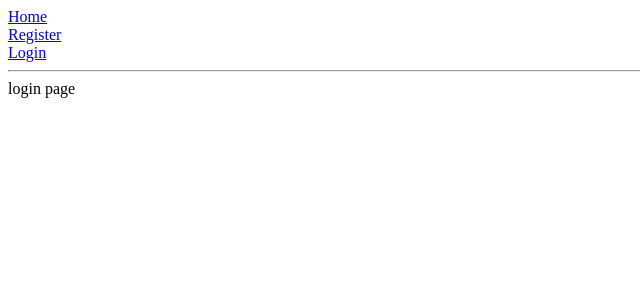
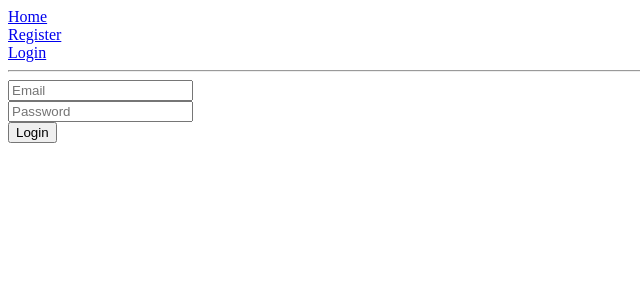
Before and after one commit to Naahuel/jwt-node-gql-demo, a React (Create React App) app in the folder webclient/: page /login in a window 1280 px wide. Shown: the top 300 px of the page, without its empty margins (0-640 px from the left). Built offline with nearby package versions, Linux system fonts and the light colour scheme.

Commit message:
Start login

```diff
--- a/webclient/src/generated/graphql.tsx
+++ b/webclient/src/generated/graphql.tsx
@@ -53,6 +53,15 @@ export type User = {
 export type HelloQueryVariables = {};
 
 export type HelloQuery = { __typename?: "Query" } & Pick<Query, "hello">;
+
+export type LoginMutationVariables = {
+  email: Scalars["String"];
+  password: Scalars["String"];
+};
+
+export type LoginMutation = { __typename?: "Mutation" } & {
+  login: { __typename?: "LoginResponse" } & Pick<LoginResponse, "accessToken">;
+};
 
 export type RegisterMutationVariables = {
   email: Scalars["String"];
@@ -118,6 +127,55 @@ export type HelloLazyQueryHookResult = ReturnType<typeof useHelloLazyQuery>;
 export type HelloQueryResult = ApolloReactCommon.QueryResult<
   HelloQuery,
   HelloQueryVariables
+>;
+export const LoginDocument = gql`
+  mutation Login($email: String!, $password: String!) {
+    login(email: $email, password: $password) {
+      accessToken
+    }
+  }
+`;
+export type LoginMutationFn = ApolloReactCommon.MutationFunction<
+  LoginMutation,
+  LoginMutationVariables
+>;
+
+/**
+ * __useLoginMutation__
+ *
+ * To run a mutation, you first call `useLoginMutation` within a React component and pass it any options that fit your needs.
+ * When your component renders, `useLoginMutation` returns a tuple that includes:
+ * - A mutate function that you can call at any time to execute the mutation
+ * - An object with fields that represent the current status of the mutation's execution
+ *
+ * @param baseOptions options that will be passed into the mutation, supported options are listed on: https://www.apollographql.com/docs/react/api/react-hooks/#options-2;
+ *
+ * @example
+ * const [loginMutation, { data, loading, error }] = useLoginMutation({
+ *   variables: {
+ *      email: // value for 'email'
+ *      password: // value for 'password'
+ *   },
+ * });
+ */
+export function useLoginMutation(
+  baseOptions?: ApolloReactHooks.MutationHookOptions<
+    LoginMutation,
+    LoginMutationVariables
+  >
+) {
+  return ApolloReactHooks.useMutation<LoginMutation, LoginMutationVariables>(
+    LoginDocument,
+    baseOptions
+  );
+}
+export type LoginMutationHookResult = ReturnType<typeof useLoginMutation>;
+export type LoginMutationResult = ApolloReactCommon.MutationResult<
+  LoginMutation
+>;
+export type LoginMutationOptions = ApolloReactCommon.BaseMutationOptions<
+  LoginMutation,
+  LoginMutationVariables
 >;
 export const RegisterDocument = gql`
   mutation Register($email: String!, $password: String!) {
--- /dev/null
+++ b/webclient/src/graphql/login.graphql
@@ -0,0 +1,5 @@
+mutation Login($email: String!, $password: String!) {
+  login(email: $email, password: $password) {
+    accessToken
+  }
+}
--- a/webclient/src/index.tsx
+++ b/webclient/src/index.tsx
@@ -5,7 +5,8 @@ import ApolloClient from "apollo-boost";
 import { ApolloProvider } from "@apollo/react-hooks";
 
 const client = new ApolloClient({
-  uri: "http://localhost:4000/graphql"
+  uri: "http://localhost:4000/graphql",
+  credentials: "include"
 });
 
 ReactDOM.render(
--- a/webclient/src/pages/Login.tsx
+++ b/webclient/src/pages/Login.tsx
@@ -1,7 +1,41 @@
-import React from "react";
+import React, { useState } from "react";
+import { useLoginMutation } from "../generated/graphql";
+import { RouteComponentProps } from "react-router";
 
-interface Props {}
-
-export const Login: React.FC<Props> = () => {
-  return <div>login page</div>;
+export const Login: React.FC<RouteComponentProps> = ({ history }) => {
+  const [email, setEmail] = useState("");
+  const [password, setPassword] = useState("");
+  const [login] = useLoginMutation();
+  return (
+    <form
+      onSubmit={async e => {
+        e.preventDefault();
+        const response = await login({ variables: { email, password } });
+        console.log(response.data!.login.accessToken);
+      }}
+    >
+      <div>
+        <input
+          placeholder="Email"
+          value={email}
+          onChange={e => {
+            setEmail(e.target.value);
+          }}
+        />
+      </div>
+      <div>
+        <input
+          placeholder="Password"
+          type="password"
+          value={password}
+          onChange={e => {
+            setPassword(e.target.value);
+          }}
+        />
+      </div>
+      <div>
+        <input type="submit" value="Login" />
+      </div>
+    </form>
+  );
 };
```
